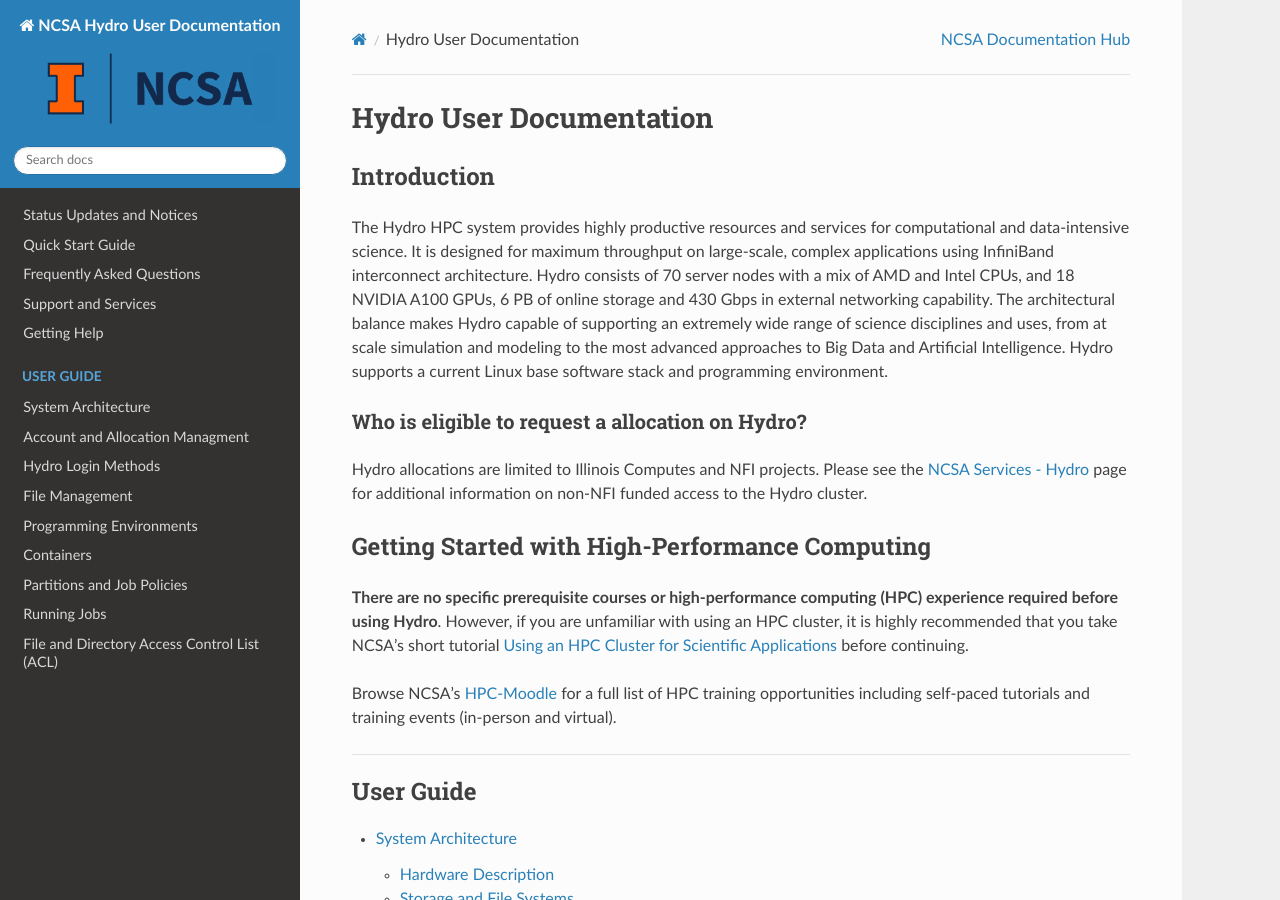
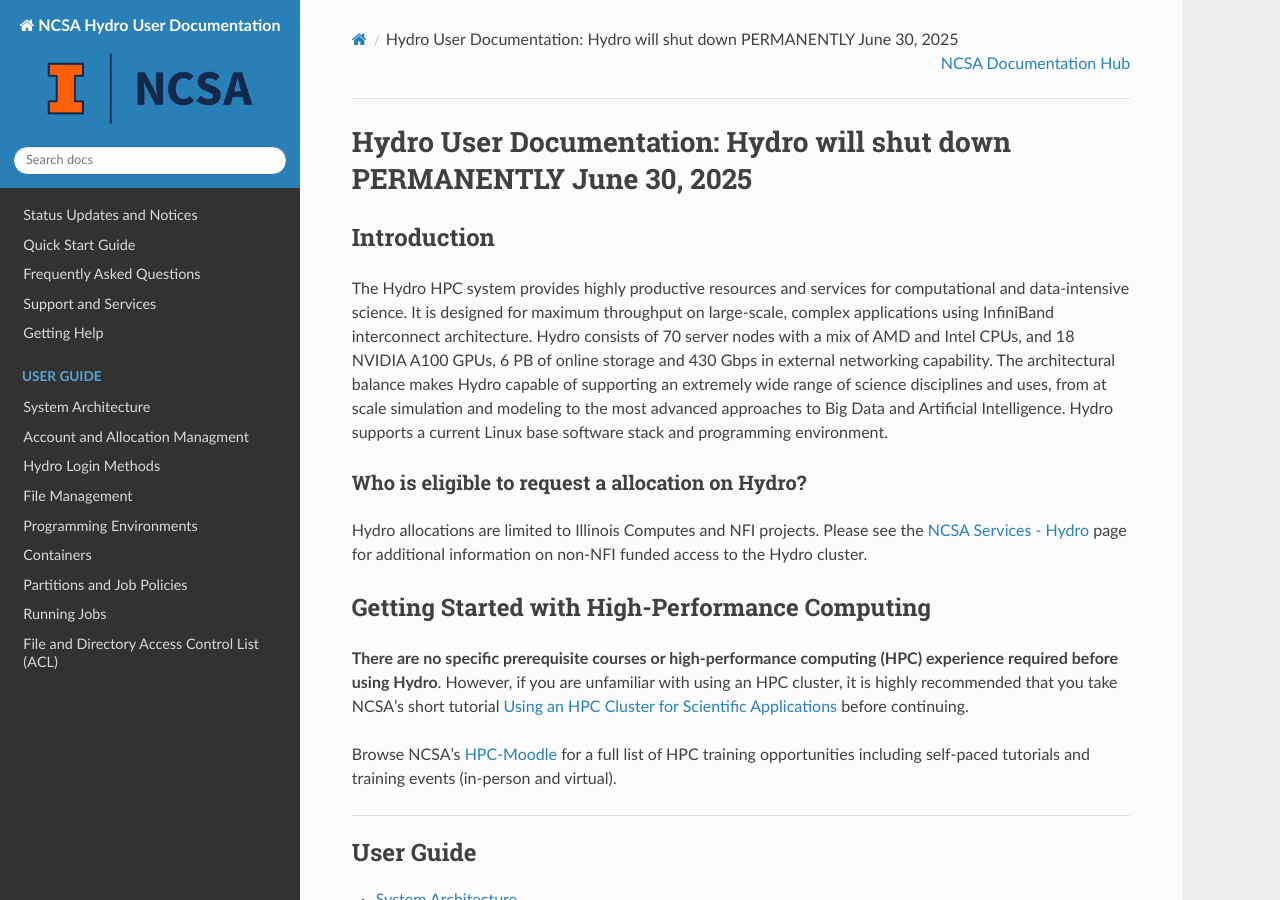
Before and after one commit to ncsa/hydro_documentation, a Sphinx documentation site: the page built from docs/source/index.rst, in a window 1280 px wide and 900 px high. Built offline with Sphinx 7.4.7 and the Read the Docs theme 3.1.0, drawn with Linux system fonts in a browser that asks for light colours.

Commit message:
shutdown main header
Starting messaging about the permanent shutdown

```diff
--- a/docs/source/index.rst
+++ b/docs/source/index.rst
@@ -1,6 +1,6 @@
-##########################
-Hydro User Documentation
-##########################
+############################################################################
+Hydro User Documentation: Hydro will shut down PERMANENTLY June 30, 2025
+############################################################################
 
 Introduction
 ======================
```
